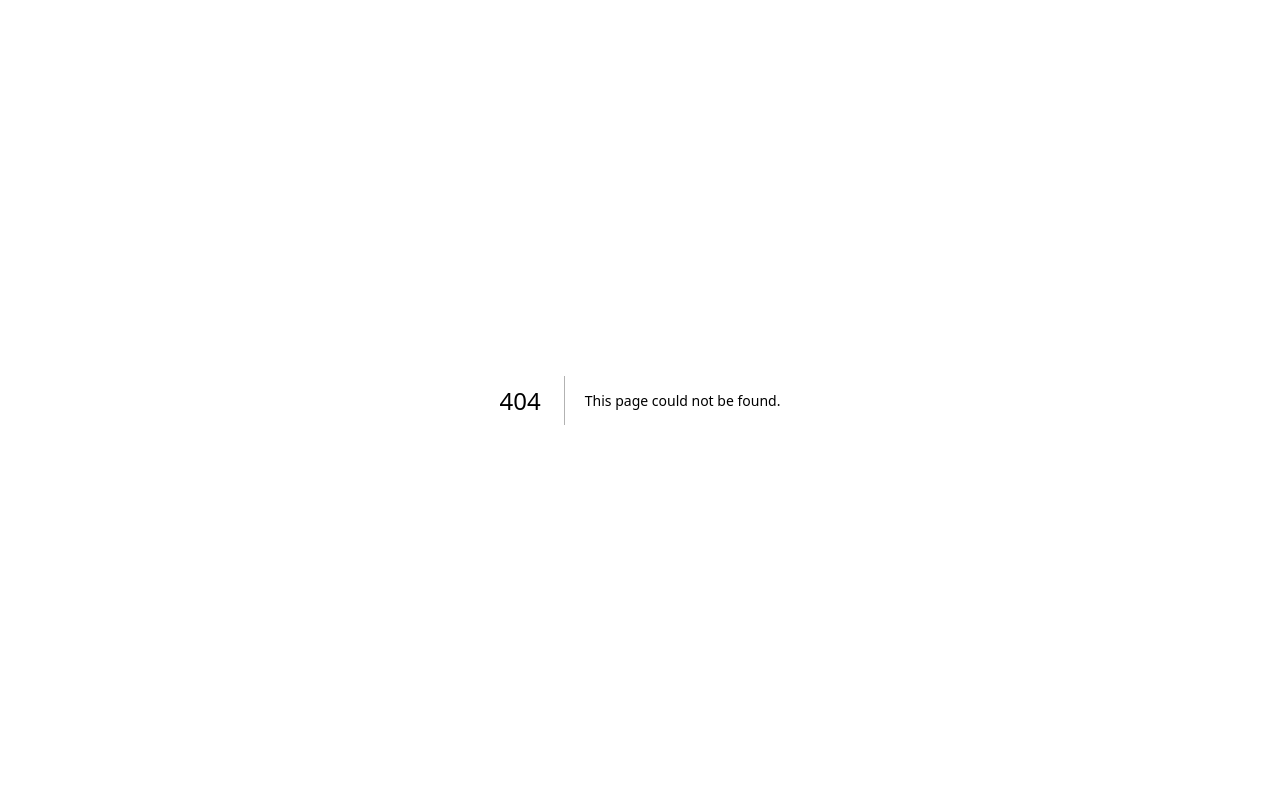
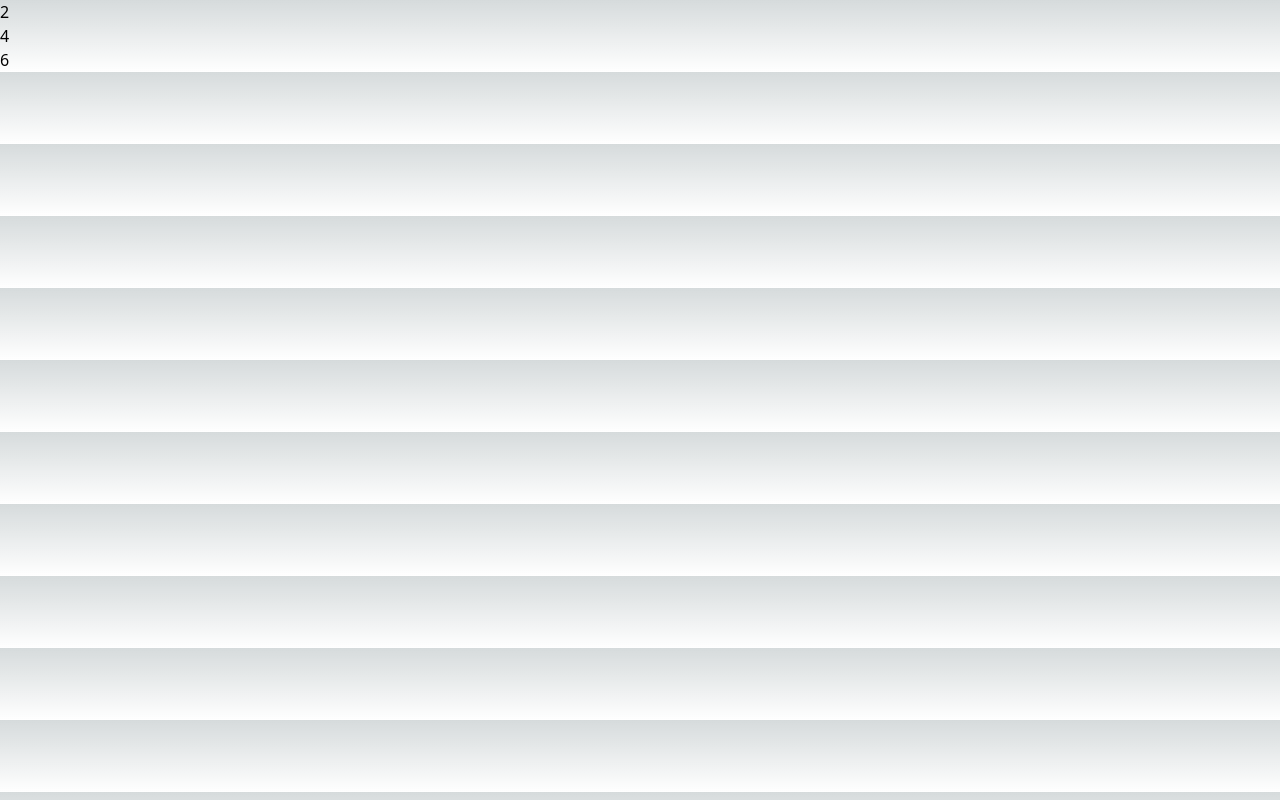
Before and after one commit to SamillyNunes/nextjs-exercises, a Next.js app: page /render/conditional1 in a window 1280 px wide. Before the commit this address had no page. Built offline with nearby package versions, Linux system fonts and the light colour scheme.

Commit message:
working with conditionals

```diff
--- /dev/null
+++ b/components/OnlyEven.jsx
@@ -0,0 +1,10 @@
+export default function OnlyEven(props){
+    // if(props.value%2===0){
+    //     return <h1> {props.value} </h1>;
+    // } else {
+    //     return null;
+    // }
+
+    const valueIsEven = props.value %2 ===0;
+    return valueIsEven ? <h1> {props.value} </h1> : null;
+}
--- /dev/null
+++ b/pages/render/conditional1.jsx
@@ -0,0 +1,14 @@
+import OnlyEven from "../../components/OnlyEven";
+
+export default function Conditional1(){
+    return (
+        <div>
+            <OnlyEven value={1} />
+            <OnlyEven value={2} />
+            <OnlyEven value={3} />
+            <OnlyEven value={4} />
+            <OnlyEven value={5} />
+            <OnlyEven value={6} />
+        </div>
+    );
+}
```
